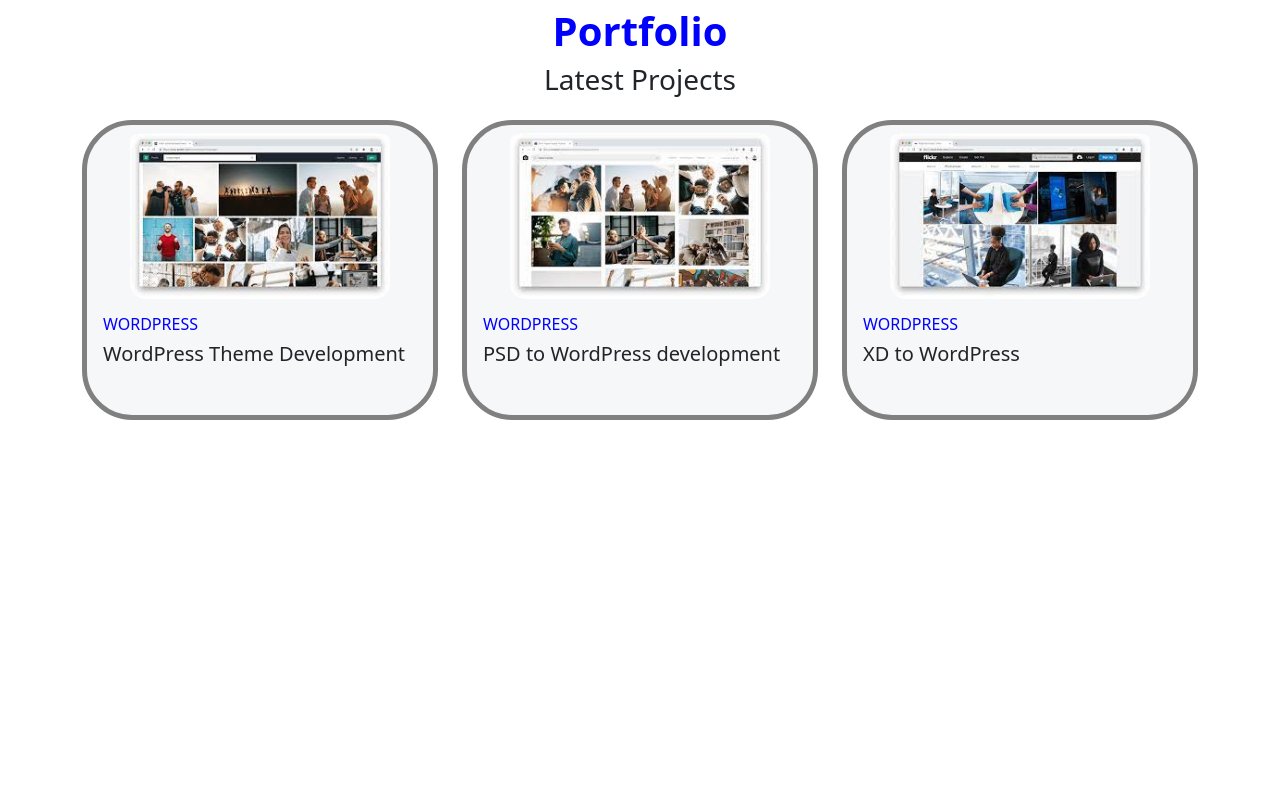
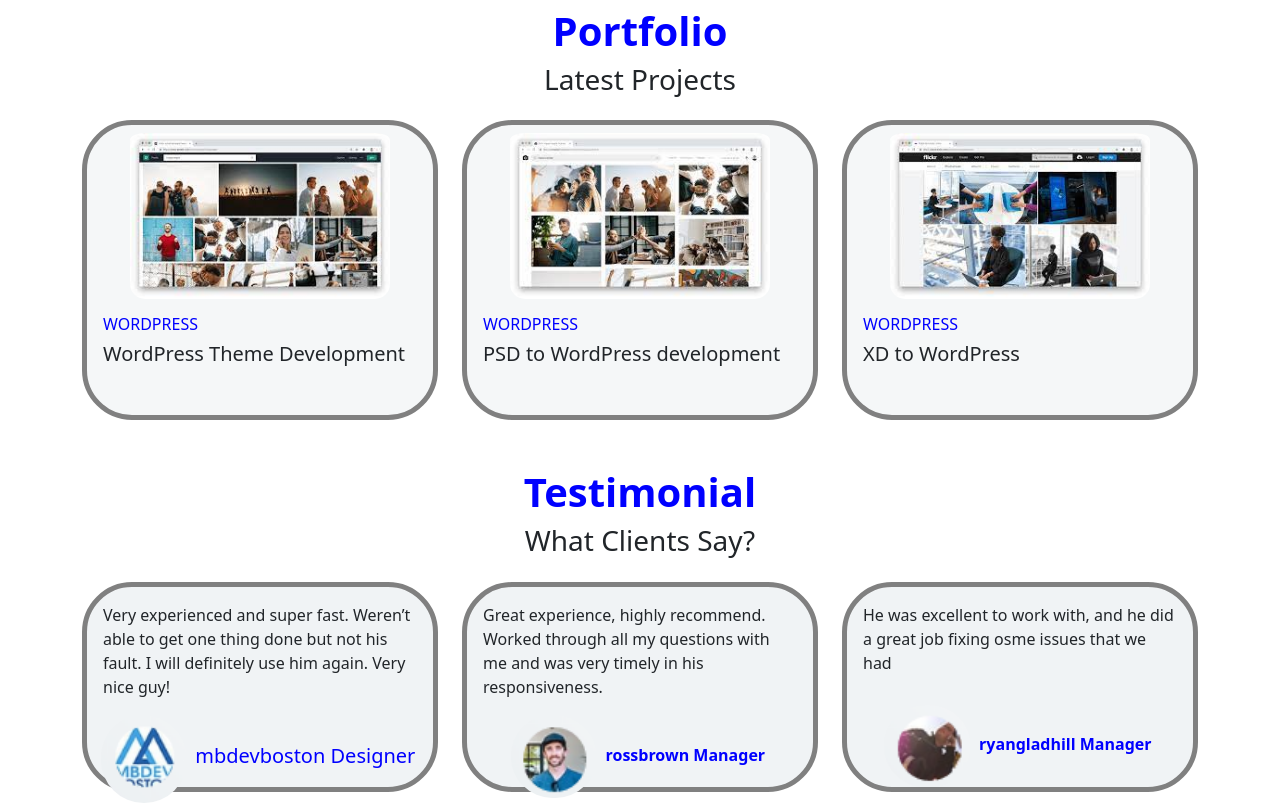
Before and after one commit to Shakib202/my-web, a plain HTML site: page index.html in a window 1280 px wide. Shown: the part 1120-1923 px from the top of the page. Before the commit the page ends 1540 px from the top, so only its background shows below. Drawn offline with nearby package versions, Linux system fonts and the light colour scheme.

Commit message:
5th commit

```diff
--- a/css/style.css
+++ b/css/style.css
@@ -15,6 +15,11 @@
   background-color: #f5f7f8;
   height: 300px;
 }
+.box2{
+  border: 5px solid gray;
+  background-color: #f0f3f5;
+  height: 210px;
+}
 .radious{
   border-radius: 50px;
 }
--- a/index.html
+++ b/index.html
@@ -115,6 +115,47 @@
       </div>
     </div>
 
+
+
+    <!-- 5rd part -->
+    <h1 class="blue text-center pt-5"><strong>Testimonial</strong></h1>
+    <h3 class="text-center pb-3">What Clients Say?</h3>
+    <div class="row row-cols-1 row-cols-md-3 g-4">
+      <div class="col">
+        <div class="card box2 radious">
+          <div class="card-body">
+            <p class="card-text">Very experienced and super fast. Weren’t able to get one thing done but not his fault. I will definitely use him again. Very nice guy!</p>
+          </div>
+          <div class="text-center">
+            <img src="img/r-1.png" class="card-img-top w-25 radious" alt="...">
+            <strong class="h5 card-title text-center p-1 blue">mbdevboston Designer</strong>
+          </div>
+       </div>
+      </div>
+      <div class="col">
+        <div class="card box2 radious">
+          <div class="card-body">
+            <p class="card-text">Great experience, highly recommend. Worked through all my questions with me and was very timely in his responsiveness.</p>
+          </div>
+          <div class="text-center">
+            <img src="img/r-2.png" class="card-img-top w-25 radious" alt="...">
+            <strong class="card-title text-center p-1 blue">rossbrown Manager</strong>
+          </div>
+        </div>
+      </div>
+      <div class="col ">
+        <div class="card box2 radious">
+          <div class="card-body">
+            <p class="card-text">He was excellent to work with, and he did a great job fixing osme issues that we had</p>
+          </div>
+          <div class="text-center">
+            <img src="img/r-3.png" class="card-img-top w-25 radious" alt="...">
+            <strong class="card-title text-center p-1 blue">ryangladhill Manager</strong>
+          </div>
+        </div>
+      </div>
+    </div>
+
   </main>
   <footer>
 
```
Also changed, not shown: img/r-1.png (added), img/r-2.png (added), img/r-3.png (added).
